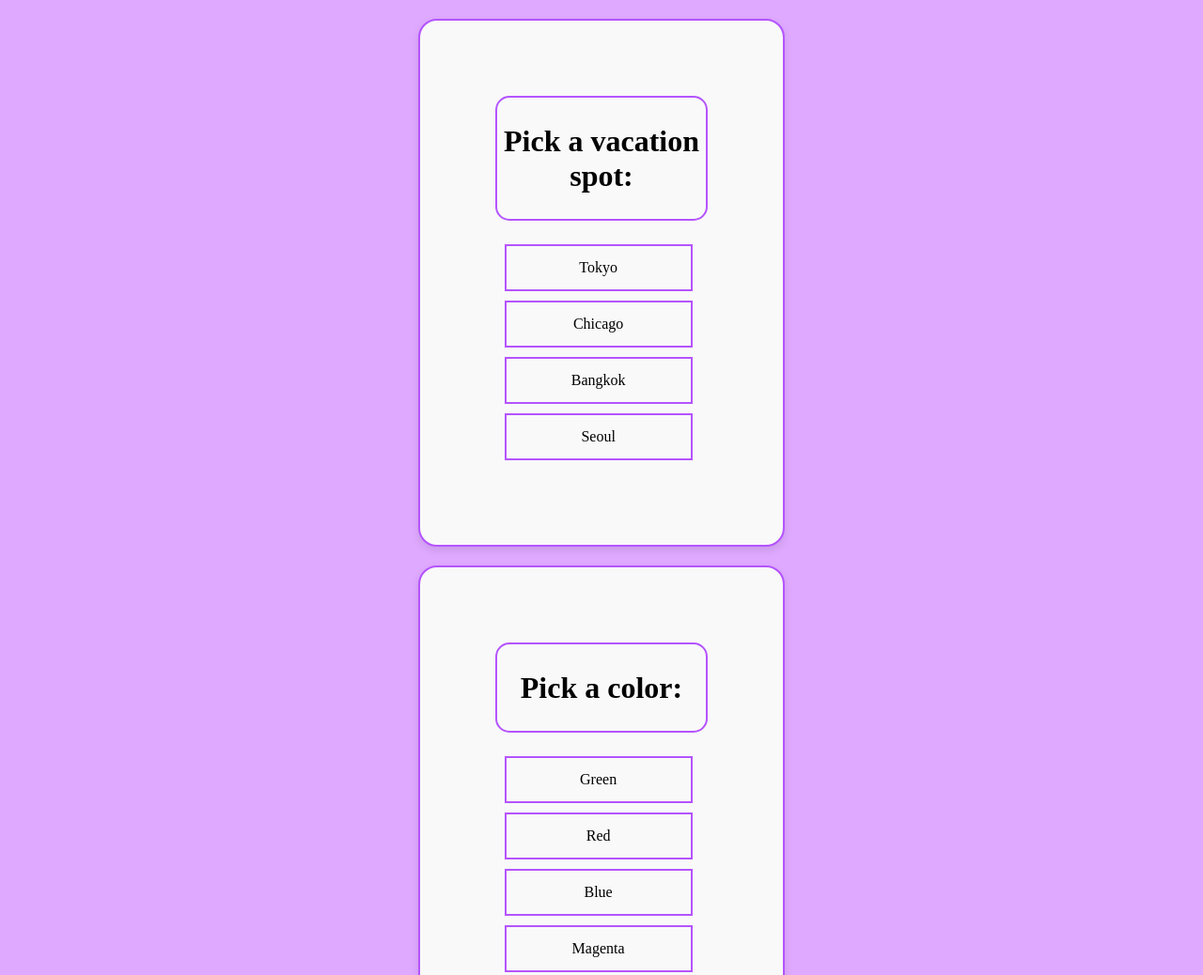
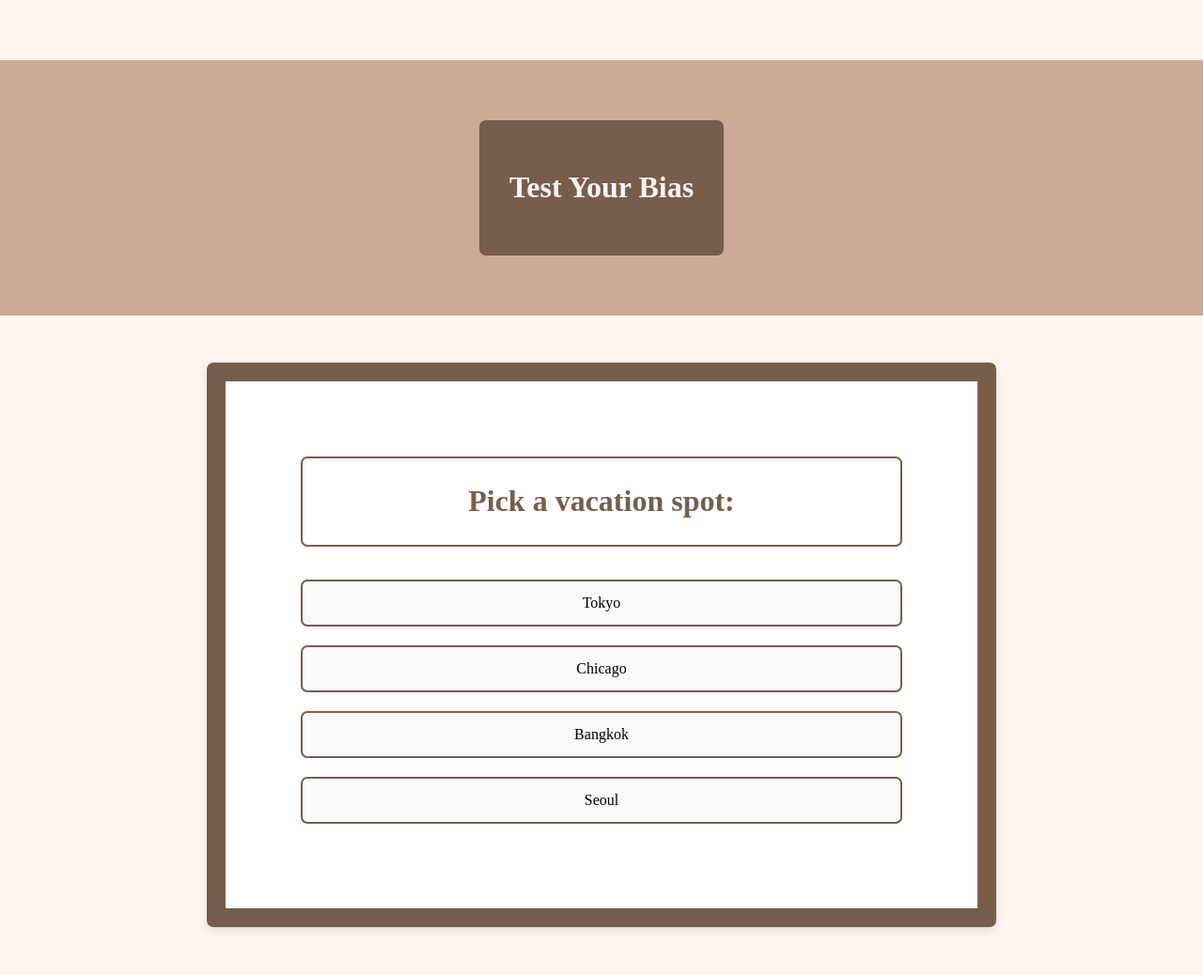
Before and after one commit to aoellerm/DataVisualization, a plain HTML site: page quiz.html in a window 1280 px wide. Shown: the top 1038 px of the page at 94% size. Drawn offline with Linux system fonts and the light colour scheme.

Commit message:
Got quiz portion styled!

```diff
--- a/quiz.css
+++ b/quiz.css
@@ -1,47 +1,91 @@
 body{
   min-height: 100vh;
-  background: #DFA9FF;
+  background-color: #FFF4F0;
+  color: #785D4D;
   overflow-y: auto;
+  overflow-x: hidden;
+  padding: 0;
+  margin: 0;
+}
+.gap {
+    padding: 2em;
+  }
+.titlebox {
   display: flex;
-  flex-direction: column;
   justify-content: center;
   align-items: center;
-  padding: 0;
+  text-align: center;
+  padding: 4rem 0;  /* equal padding left/right */
+  width: 100%;
   margin: 0;
+  background-color: #CDA996;
+
+}
+.title {
+  display: flex;
+  flex-direction: column;   /* stack children vertically */
+  align-items: center;
+  justify-content: center;
+  max-width: 600px;
+  margin: 0 auto;
+  padding: 2rem;
+  background-color: #785D4D;
+  border-radius: 7px;
+}
+h1 {
+  color: #FFF4F0;
 }
 h2 {
   font-size: 2em;
   font-family: 'Karia';
-  color: #000000;
   text-align: center;
 }
-
+#question {
+  display: flex;
+  flex-direction: column;   /* stack children vertically */
+  align-items: center;      /* center horizontally */
+  width: 100%;              /* stretch full width */
+}
 .question {
   top: 50px;
   width: 50%;
-  margin: 20px auto;
-  background: #f9f9f9;
+  margin: 50px auto;
+  background: #FFFF;
   padding: 80px;
   border-radius: 20px;
-  border: 2px solid #B454FF;
+  border: 20px solid #785D4D;
   box-shadow: 0 4px 10px rgba(0,0,0,0.1);
+  border-radius: 7px;
 }
 .small-box {
-  border: 2px solid #B454FF;
+  border: 2px solid #785D4D;
   padding: 1px;
   margin-bottom: 25px;
-  border-radius: 15px;
+  border-radius: 7px;
+}
+.answers-container {
+  display: flex;
+  flex-direction: column;   /* stack buttons vertically */
+  align-items: center;      /* center horizontally */
+  justify-content: center;  /* optional: center vertically */
+}
+#answers {
+  display: flex;              /* make answers a flex container */
+  flex-direction: column;     /* stack buttons vertically */
+  align-items: center;        /* center them horizontally */
+  justify-content: center;    /* optional: center vertically if needed */
 }
 .answer-button {
   display: flex;
   flex-direction: column;
   justify-content: space-around; align-items: center;
   margin: 10px;
-  width: 200px;
+  width: 100%;
   height: 50px;
 
+  border-radius: 7px;
   background-color: #f9f9f9;
-  border: 2px solid #B454FF;
+  border: 2px solid #785D4D;
   font-size: 1em;
   font-family: 'Karia';
   color: #000000;
@@ -49,19 +93,28 @@ h2 {
   }
 
 .answer-button:hover {
-  background-color: #EDD8FA;
+  background-color: #EAC4B0;
+  color: #FFF4F0;
 }
 
 .answer-button.selected {
-  background-color: #B454FF;
+  background-color: #CDA996;
   color: white;
 }
+.submit-wrapper {
+  background-color: #FFFF;
+  display: flex;
+  justify-content: center;
+  width: 100%;
+  margin-top: 0;
+}
+
 .submit-button {
   font-family: 'Kadwa';
-  background-color: #B454FF;
+  background-color: #785D4D;
   border-radius: 15px;
   border: none;
-  color: white;
+  color: #FFF4F0;
   padding: 15px 32px;
   text-align: center;
   text-decoration: none;
@@ -71,7 +124,7 @@ h2 {
   margin: 20px auto;
 }
 .submit-button:hover {
-  background-color: #EDD8FA;
-  color: #B454FF;
+  background-color: #FFF4F0;
+  color: #785D4D;
   box-shadow:  0 4px 4px rgba(0, 0, 0, 0.5);;
 }
--- a/quiz.html
+++ b/quiz.html
@@ -3,11 +3,17 @@
 <head>
     <meta charset="UTF-8">
     <meta name="viewport" content="width=device-width, initial-scale=1.0">
-    <title>Which K-Pop Group Suits You Questions</title>
+    <title>Test Your Bias</title>
     <link rel="stylesheet" href="quiz.css">
 </head>
 
 <body class="quiz-page">
+    <div class="gap"></div>
+    <div class="titlebox">
+    <div class="title">
+        <h1>Test Your Bias</h1>
+    </div>
+    </div>
     <div id="question"></div>
     <div id="answers"></div>
     <script src="quiz.js"></script>
--- a/quiz.js
+++ b/quiz.js
@@ -97,11 +97,16 @@ userAnswers[questionIndex] = answer.group; // this saves the answer and updates
   });
 
     // Add a submit button at the bottom also linked with css aand html
+    const wrapper = document.createElement('div');
+    wrapper.className = 'submit-wrapper';
+
     const submitButton = document.createElement('button');
     submitButton.textContent = 'Submit Quiz';
     submitButton.className = 'submit-button';
     submitButton.onclick = showResults;
-    questionEl.appendChild(submitButton);
+
+    wrapper.appendChild(submitButton);
+    questionEl.appendChild(wrapper);
 }
 function selectAnswer(group) {
     userAnswers.push(group);
```
